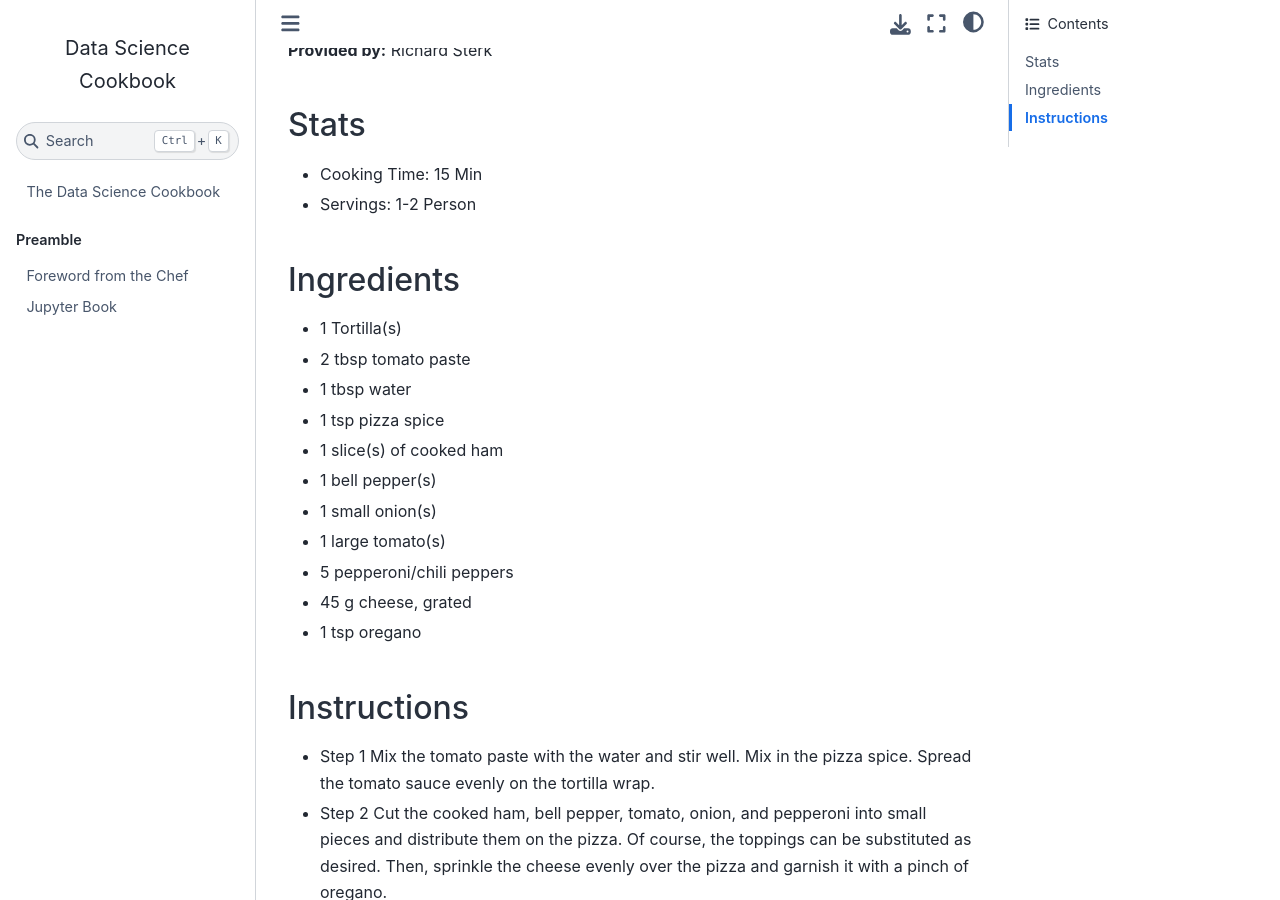
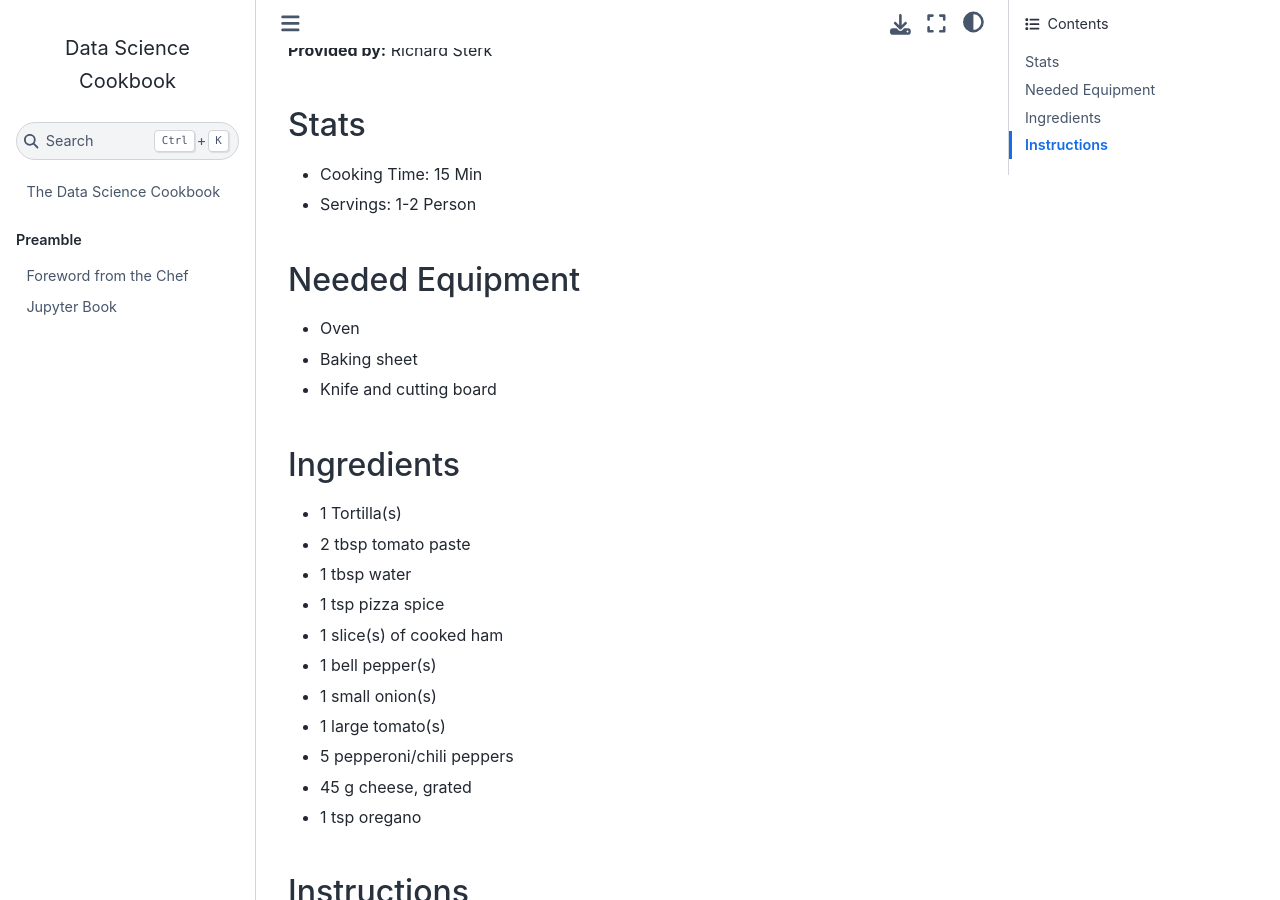
Before and after one commit to tillschwoerer/the-data-science-cookbook, a Jupyter Book: the page built from recipes/Wrap_Pizza.md, in a window 1280 px wide and 900 px high, scrolled down 548 px. Built offline with Jupyter Book 1.0.4 settings and Sphinx 7.4.7 and the Sphinx Book theme 1.1.4, drawn with Linux system fonts in a browser that asks for light colours; pages that are not in the unit, such as notebooks, are missing from menus.

Commit message:
Added equipment

```diff
--- a/recipes/Wrap_Pizza.md
+++ b/recipes/Wrap_Pizza.md
@@ -8,6 +8,11 @@ Short Description of the dish, and why it's special for you.
 ## Stats
 - Cooking Time: 15 Min
 - Servings: 1-2 Person
+
+## Needed Equipment
+- Oven
+- Baking sheet
+- Knife and cutting board
 
 ## Ingredients
 
```
